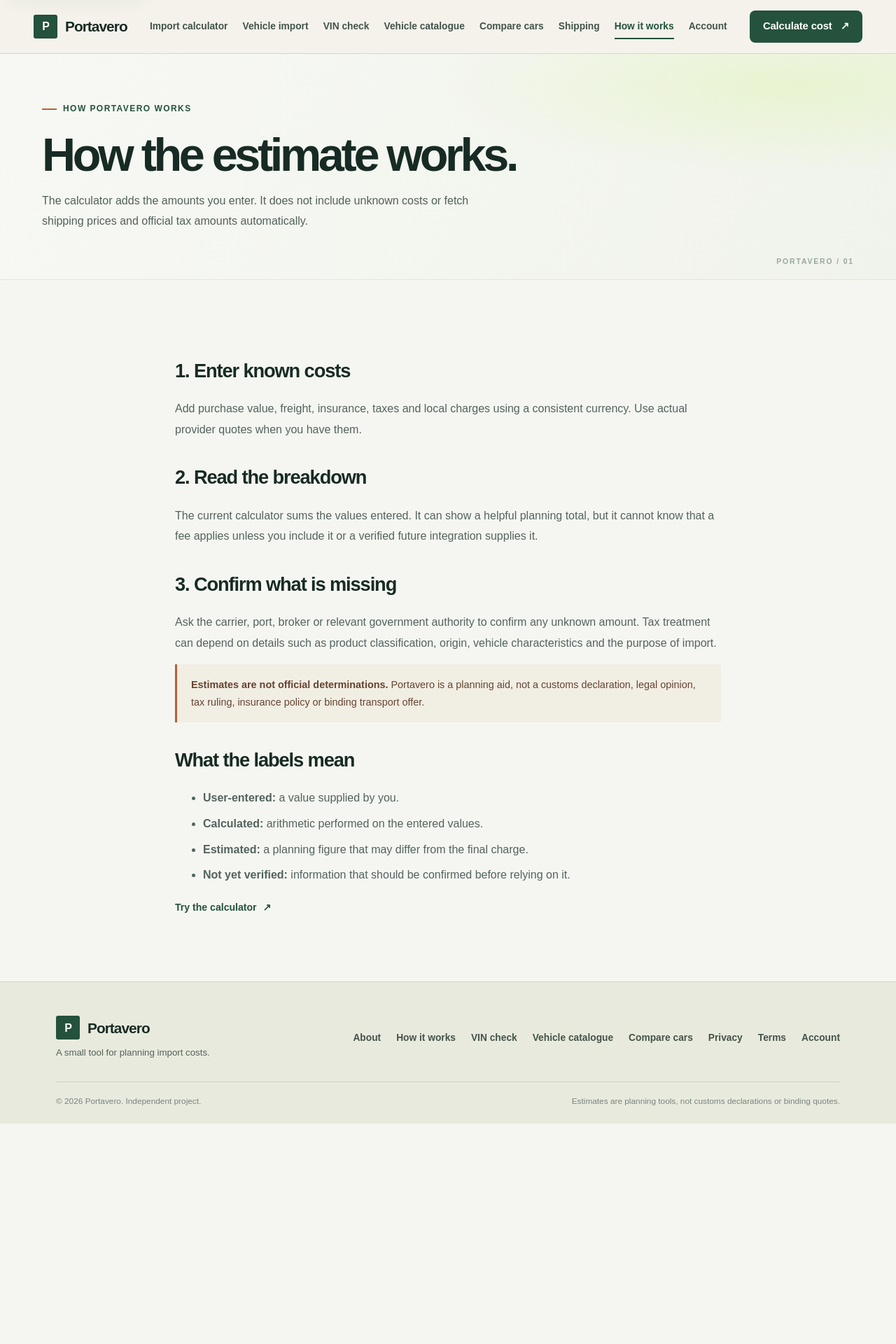
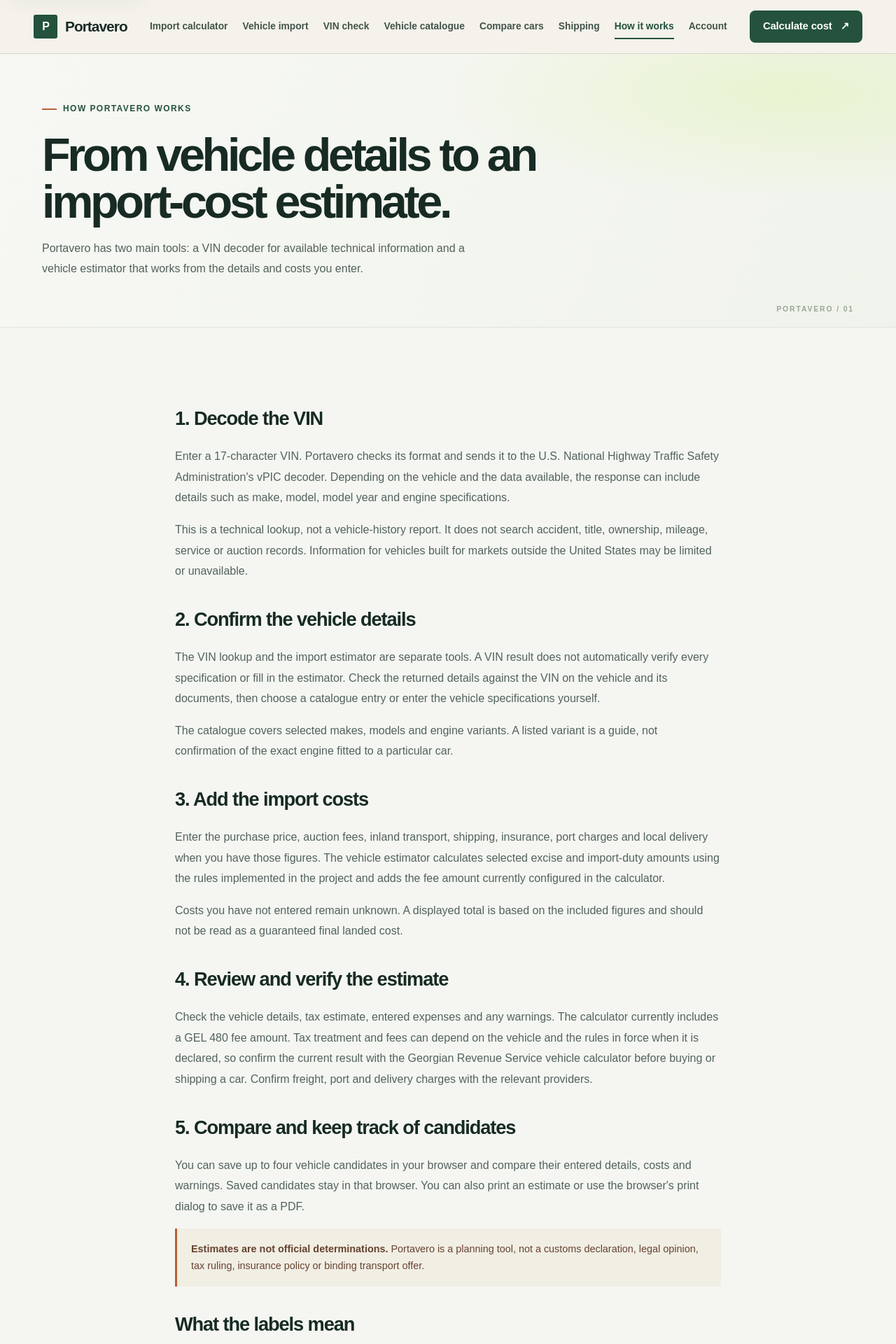
Before and after one commit to GIORGIO2032Q4E/portavero, a Next.js app: page /how-it-works in a window 1280 px wide. Shown: the top 1920 px of the page at 70% size. Before the commit the page ends 1605 px from the top, so only its background shows below. Built offline with nearby package versions, Linux system fonts and the light colour scheme; no server answers.

Commit message:
Explain the vehicle import workflow

```diff
--- a/src/app/how-it-works/page.tsx
+++ b/src/app/how-it-works/page.tsx
@@ -2,8 +2,8 @@ import Link from "next/link";
 import type { Metadata } from "next";
 
 export const metadata: Metadata = {
-  title: "How import estimates work",
-  description: "See how Portavero combines user-entered costs, calculated totals, and clearly identified unknowns."
+  title: "How Portavero works",
+  description: "How Portavero decodes available VIN data and builds a preliminary vehicle import-cost estimate for Georgia."
 };
 
 export default function HowItWorksPage() {
@@ -12,27 +12,43 @@ export default function HowItWorksPage() {
       <section className="page-hero">
         <div className="container">
           <span className="eyebrow">How Portavero works</span>
-          <h1>How the estimate works.</h1>
-          <p>The calculator adds the amounts you enter. It does not include unknown costs or fetch shipping prices and official tax amounts automatically.</p>
+          <h1>From vehicle details to an import-cost estimate.</h1>
+          <p>Portavero has two main tools: a VIN decoder for available technical information and a vehicle estimator that works from the details and costs you enter.</p>
         </div>
       </section>
       <section className="section">
         <div className="container content-narrow prose">
-          <h2>1. Enter known costs</h2>
-          <p>Add purchase value, freight, insurance, taxes and local charges using a consistent currency. Use actual provider quotes when you have them.</p>
-          <h2>2. Read the breakdown</h2>
-          <p>The current calculator sums the values entered. It can show a helpful planning total, but it cannot know that a fee applies unless you include it or a verified future integration supplies it.</p>
-          <h2>3. Confirm what is missing</h2>
-          <p>Ask the carrier, port, broker or relevant government authority to confirm any unknown amount. Tax treatment can depend on details such as product classification, origin, vehicle characteristics and the purpose of import.</p>
-          <div className="notice"><strong>Estimates are not official determinations.</strong> Portavero is a planning aid, not a customs declaration, legal opinion, tax ruling, insurance policy or binding transport offer.</div>
+          <h2>1. Decode the VIN</h2>
+          <p>Enter a 17-character VIN. Portavero checks its format and sends it to the U.S. National Highway Traffic Safety Administration's vPIC decoder. Depending on the vehicle and the data available, the response can include details such as make, model, model year and engine specifications.</p>
+          <p>This is a technical lookup, not a vehicle-history report. It does not search accident, title, ownership, mileage, service or auction records. Information for vehicles built for markets outside the United States may be limited or unavailable.</p>
+
+          <h2>2. Confirm the vehicle details</h2>
+          <p>The VIN lookup and the import estimator are separate tools. A VIN result does not automatically verify every specification or fill in the estimator. Check the returned details against the VIN on the vehicle and its documents, then choose a catalogue entry or enter the vehicle specifications yourself.</p>
+          <p>The catalogue covers selected makes, models and engine variants. A listed variant is a guide, not confirmation of the exact engine fitted to a particular car.</p>
+
+          <h2>3. Add the import costs</h2>
+          <p>Enter the purchase price, auction fees, inland transport, shipping, insurance, port charges and local delivery when you have those figures. The vehicle estimator calculates selected excise and import-duty amounts using the rules implemented in the project and adds the fee amount currently configured in the calculator.</p>
+          <p>Costs you have not entered remain unknown. A displayed total is based on the included figures and should not be read as a guaranteed final landed cost.</p>
+
+          <h2>4. Review and verify the estimate</h2>
+          <p>Check the vehicle details, tax estimate, entered expenses and any warnings. The calculator currently includes a GEL 480 fee amount. Tax treatment and fees can depend on the vehicle and the rules in force when it is declared, so confirm the current result with the <a href="https://www.rs.ge/CarClearance-en" target="_blank" rel="noreferrer">Georgian Revenue Service vehicle calculator</a> before buying or shipping a car. Confirm freight, port and delivery charges with the relevant providers.</p>
+
+          <h2>5. Compare and keep track of candidates</h2>
+          <p>You can save up to four vehicle candidates in your browser and compare their entered details, costs and warnings. Saved candidates stay in that browser. You can also print an estimate or use the browser's print dialog to save it as a PDF.</p>
+
+          <div className="notice"><strong>Estimates are not official determinations.</strong> Portavero is a planning tool, not a customs declaration, legal opinion, tax ruling, insurance policy or binding transport offer.</div>
+
           <h2>What the labels mean</h2>
           <ul>
             <li><strong>User-entered:</strong> a value supplied by you.</li>
-            <li><strong>Calculated:</strong> arithmetic performed on the entered values.</li>
+            <li><strong>Calculated:</strong> arithmetic performed on the values entered or on the rules implemented in the estimator.</li>
             <li><strong>Estimated:</strong> a planning figure that may differ from the final charge.</li>
-            <li><strong>Not yet verified:</strong> information that should be confirmed before relying on it.</li>
+            <li><strong>Not yet verified:</strong> information that should be checked before relying on it.</li>
           </ul>
-          <p><Link href="/calculator" className="text-link">Try the calculator <span aria-hidden="true">↗</span></Link></p>
+
+          <p><Link href="/vin-check" className="text-link">Decode a VIN <span aria-hidden="true">↗</span></Link></p>
+          <p><Link href="/vehicle-import" className="text-link">Open the vehicle import estimator <span aria-hidden="true">↗</span></Link></p>
+          <p><Link href="/calculator" className="text-link">Use the general import calculator <span aria-hidden="true">↗</span></Link></p>
         </div>
       </section>
     </>
```
